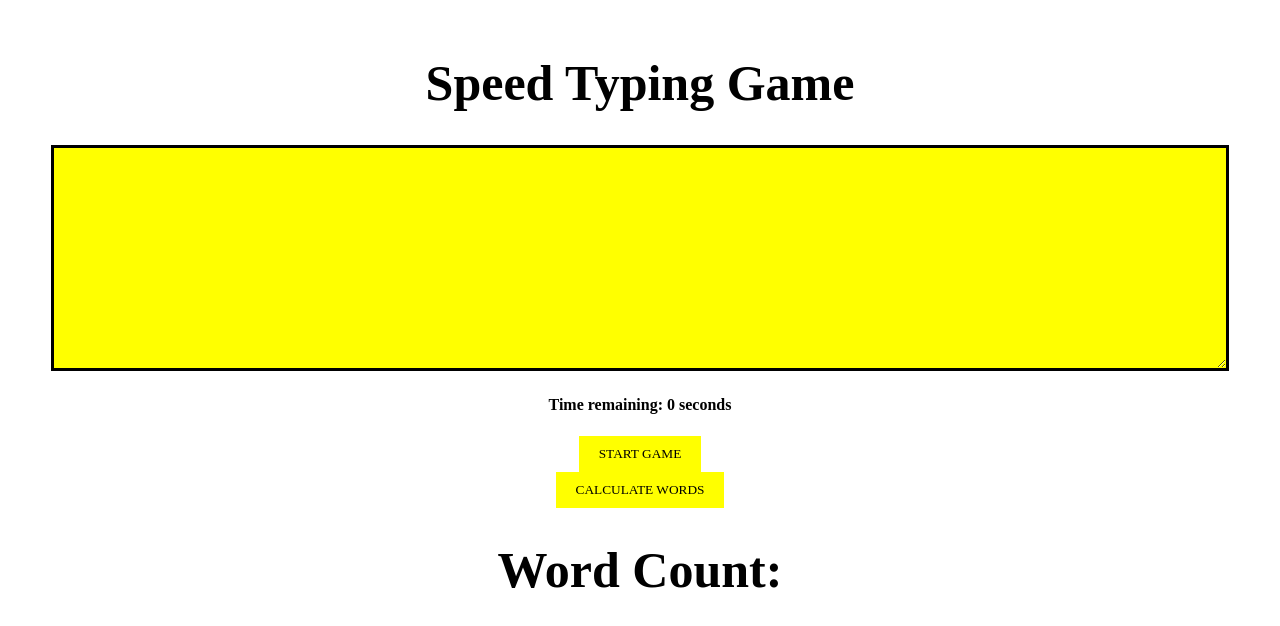
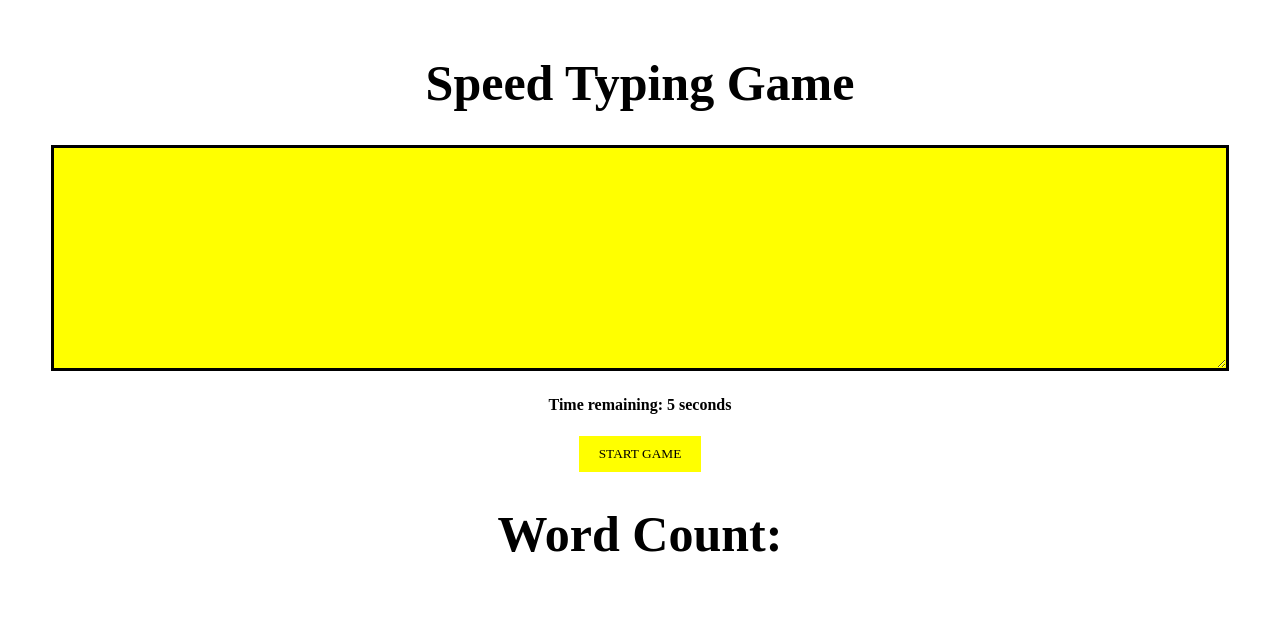
Before and after one commit to suarez9093/reactSpeedTyingGame, a React (Create React App) app: page / in a window 1280 px wide. Shown: the top 626 px of the page. Built offline with nearby package versions, Linux system fonts and the light colour scheme.

Commit message:
countdown starts when start game button is pressed and now on mount

```diff
--- a/src/App.js
+++ b/src/App.js
@@ -3,14 +3,16 @@ import React, { Fragment, useState, useEffect } from "react";
 /**
  * Challenge:
  *
- * 1. Create state to hold the current value of the countdown timer.
- *    Display this time in the "Time Remaining" header
+ * Make it so clicking the Start button starts the timer instead of it starting on refresh
+ * (Hint: use a new state variable to indicate if the game should be running or not)
  */
+
 
 function App() {
 
   const [text, setText] = useState();
-  const [timer, setTimer] = useState(5);
+  const [timeRemaining, setTimeRemaining] = useState(5);
+  const [ isTimeRunning , setIsTimeRunning ] = useState(false);
 
   function handleChange(e) {
     const { value } = e.target;
@@ -25,13 +27,17 @@ function App() {
   }
 
 
-  useEffect(() => {
-    if(timer !== 0){
-      setTimeout(() => {
-        setTimer(timeRemaining => timeRemaining - 1);
-      }, 1000)
-    }
-  }, [timer])
+
+      useEffect(() => {
+        if(isTimeRunning && timeRemaining !== 0){
+          setTimeout(() => {
+            setTimeRemaining(time => time - 1);
+          }, 1000)
+        } else if(timeRemaining === 0 ){
+          setIsTimeRunning(false)
+          console.log("isTimeRunning: ",isTimeRunning)
+        }
+      }, [timeRemaining,isTimeRunning])
 
   return (
     <Fragment>
@@ -40,9 +46,9 @@ function App() {
         value={text}
         onChange={handleChange}
       />
-      <h4>Time remaining: {timer} seconds </h4>
-      <button >Start Game</button>
-      <button onClick={() => console.log(calculateWordCount(text))}>calculate words</button>
+      <h4>Time remaining: {timeRemaining} seconds </h4>
+      <button onClick={() => setIsTimeRunning(true)}>Start Game</button>
+      {/* <button onClick={() => console.log(calculateWordCount(text))}>calculate words</button> */}
       <h1>Word Count: </h1>
     </Fragment>
   );
```
